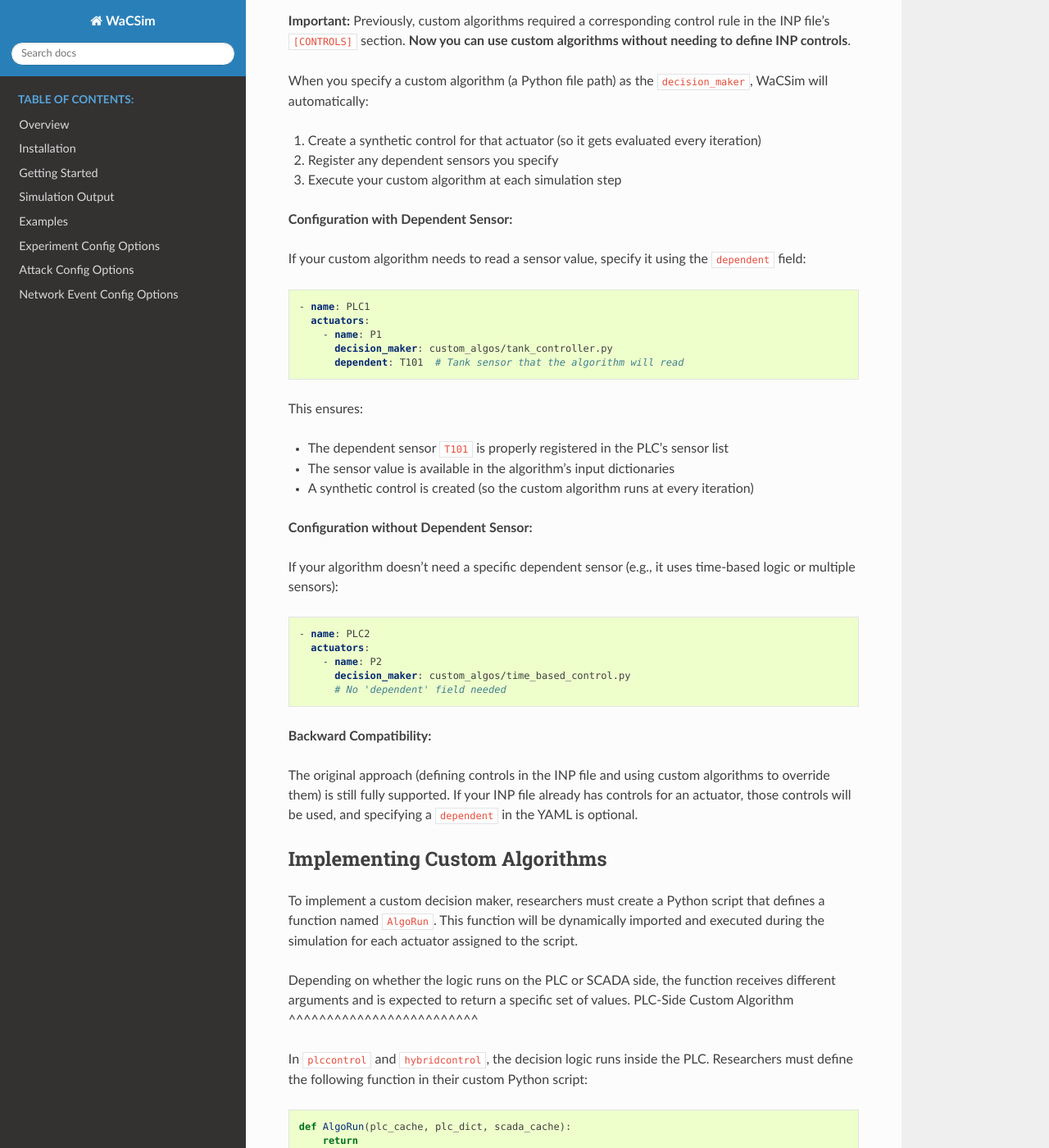
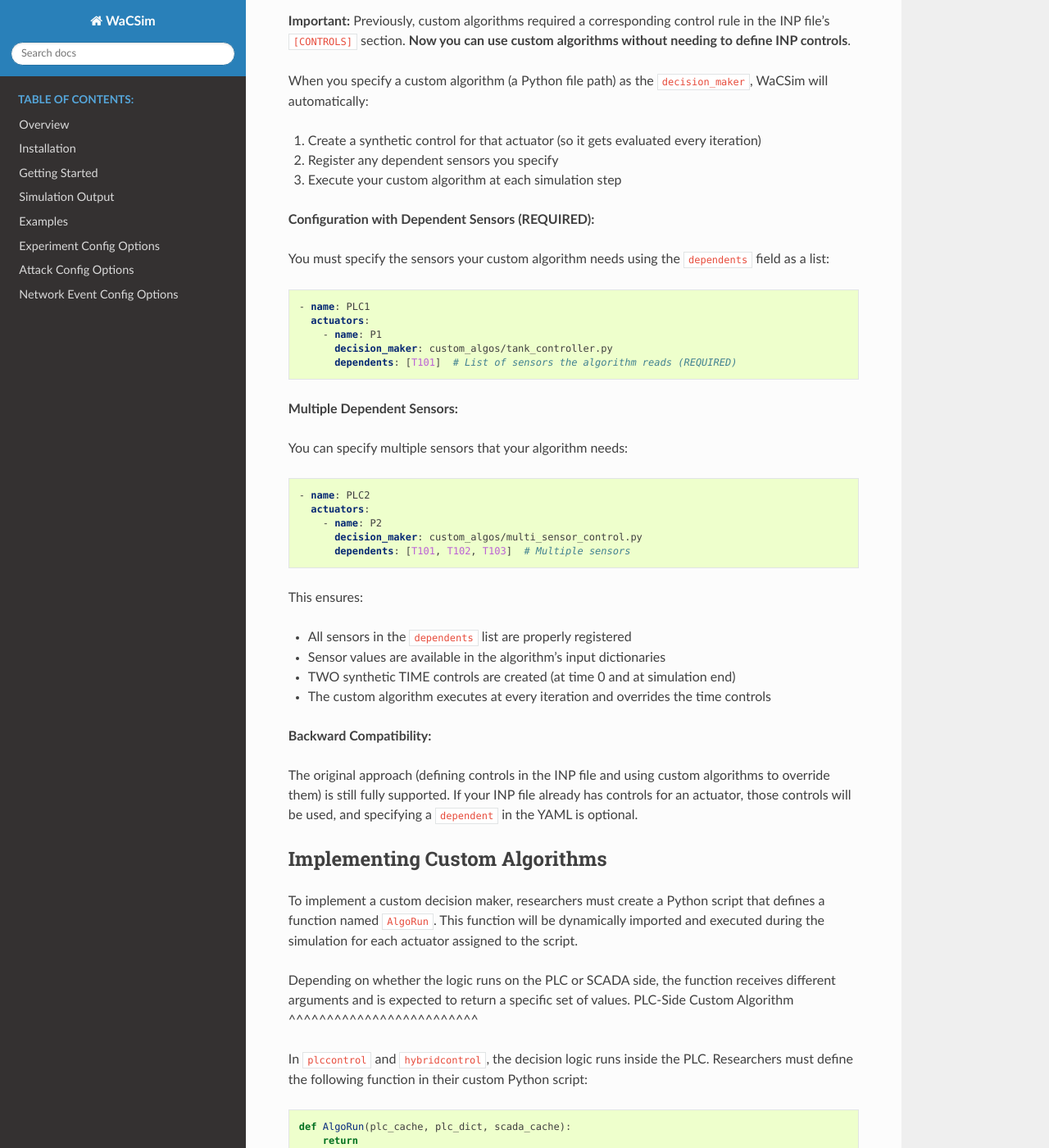
Before and after one commit to StavC/WaCSim, a Sphinx documentation site: the page built from doc/CustomAlgorithm.rst, in a window 1280 px wide and 1400 px high, scrolled down 1281 px. Shown: the whole window at 82% size. Built offline with Sphinx 7.4.7 and the Read the Docs theme 3.1.0, drawn with Linux system fonts in a browser that asks for light colours; the version number is read from the project's files by our own code.

Commit message:
BREAKING CHANGE: Require dependents as list, use TIME controls
Changes:
1. 'dependent' (optional, string) -> 'dependents' (required, list)
   - Users MUST now specify: dependents: [T1, T2]
   - Supports multiple sensors in one list

2. Synthetic controls changed from ABOVE to TIME
   - Creates TWO TIME controls: one at time 0, one at last iteration
   - Ensures actuator is in control loop throughout simulation
   - Custom algorithm overrides at every iteration

3. Updated all examples and documentation
   - EdenTown example updated
   - Getting started examples updated
   - Documentation updated with new format

Migration guide:
OLD: dependent: T1
NEW: dependents: [T1]

OLD: No dependent field
NEW: dependents: []  # Empty list if no sensors needed

```diff
--- a/doc/CustomAlgorithm.rst
+++ b/doc/CustomAlgorithm.rst
@@ -63,9 +63,9 @@ When you specify a custom algorithm (a Python file path) as the ``decision_maker
 2. Register any dependent sensors you specify
 3. Execute your custom algorithm at each simulation step
 
-**Configuration with Dependent Sensor:**
+**Configuration with Dependent Sensors (REQUIRED):**
 
-If your custom algorithm needs to read a sensor value, specify it using the ``dependent`` field:
+You must specify the sensors your custom algorithm needs using the ``dependents`` field as a list:
 
 .. code-block:: yaml
 
@@ -73,25 +73,26 @@ If your custom algorithm needs to read a sensor value, specify it using the ``de
      actuators:
        - name: P1
          decision_maker: custom_algos/tank_controller.py
-         dependent: T101  # Tank sensor that the algorithm will read
+         dependents: [T101]  # List of sensors the algorithm reads (REQUIRED)
 
-This ensures:
+**Multiple Dependent Sensors:**
 
-- The dependent sensor ``T101`` is properly registered in the PLC's sensor list
-- The sensor value is available in the algorithm's input dictionaries
-- A synthetic control is created (so the custom algorithm runs at every iteration)
-
-**Configuration without Dependent Sensor:**
-
-If your algorithm doesn't need a specific dependent sensor (e.g., it uses time-based logic or multiple sensors):
+You can specify multiple sensors that your algorithm needs:
 
 .. code-block:: yaml
 
    - name: PLC2
      actuators:
        - name: P2
-         decision_maker: custom_algos/time_based_control.py
-         # No 'dependent' field needed
+         decision_maker: custom_algos/multi_sensor_control.py
+         dependents: [T101, T102, T103]  # Multiple sensors
+
+This ensures:
+
+- All sensors in the ``dependents`` list are properly registered
+- Sensor values are available in the algorithm's input dictionaries
+- TWO synthetic TIME controls are created (at time 0 and at simulation end)
+- The custom algorithm executes at every iteration and overrides the time controls
 
 **Backward Compatibility:**
 
```
Also changed, not shown: 5 other files.
